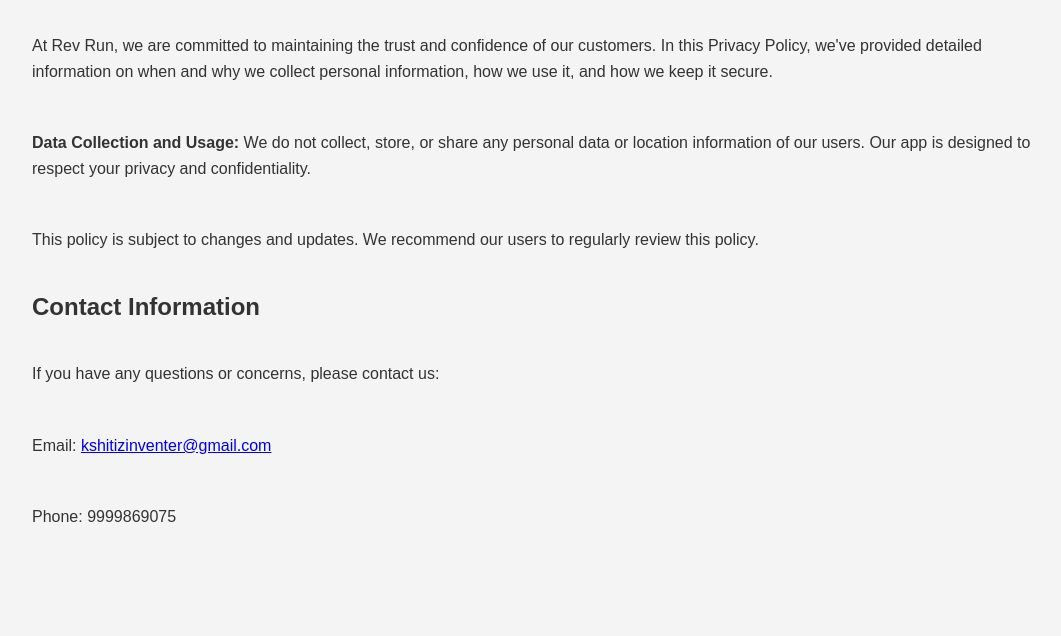
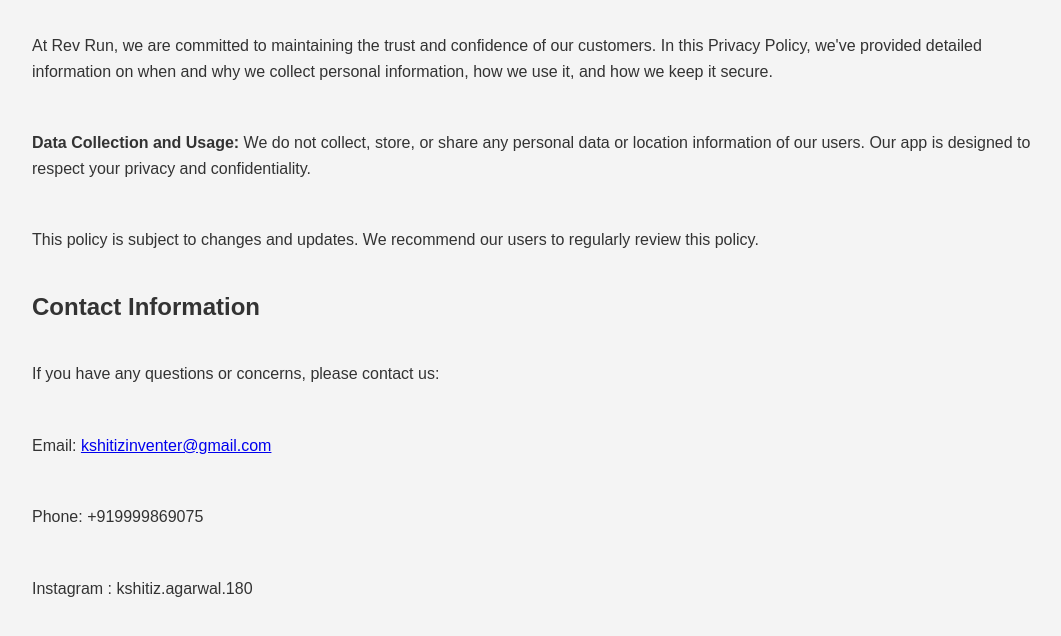
Before and after one commit to kshitizinventer/revrun, a plain HTML site: page index.html in a window 1280 px wide. Shown: the part 106-742 px from the top of the page, without its empty margins (96-1157 px from the left). Drawn offline with Linux system fonts and the light colour scheme.

Commit message:
Update index.html

```diff
--- a/index.html
+++ b/index.html
@@ -39,7 +39,8 @@
     <div class="contact-info">
         <p>If you have any questions or concerns, please contact us:</p>
         <p>Email: <a href="mailto:kshitizinventer@gmail.com">kshitizinventer@gmail.com</a></p>
-        <p>Phone: 9999869075</p>
+        <p>Phone: +919999869075</p>
+         <p>Instagram : kshitiz.agarwal.180</p>
     </div>
     </div>
 </body>
```
